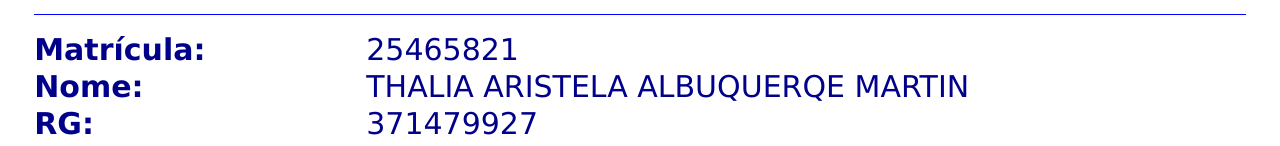
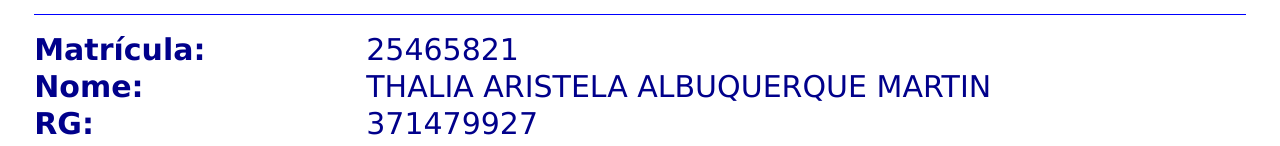
Before and after one commit to gabrieleof/Thalia, a plain HTML site: page index.html in a window 1280 px wide. Shown: the part 371-517 px from the top of the page. Drawn offline with Linux system fonts and the light colour scheme.

Commit message:
Update index.html

```diff
--- a/index.html
+++ b/index.html
@@ -25,7 +25,7 @@
                 </tr>
                 <tr>
                     <td style="width:180px;"><b>Nome:</b></td>
-                    <td style="text-transform: uppercase;">THALIA ARISTELA ALBUQUERQE MARTIN</td>
+                    <td style="text-transform: uppercase;">THALIA ARISTELA ALBUQUERQUE MARTIN</td>
                 </tr>
                 <tr>
                     <td style="width:180px;"><b>RG:</b></td>
```
